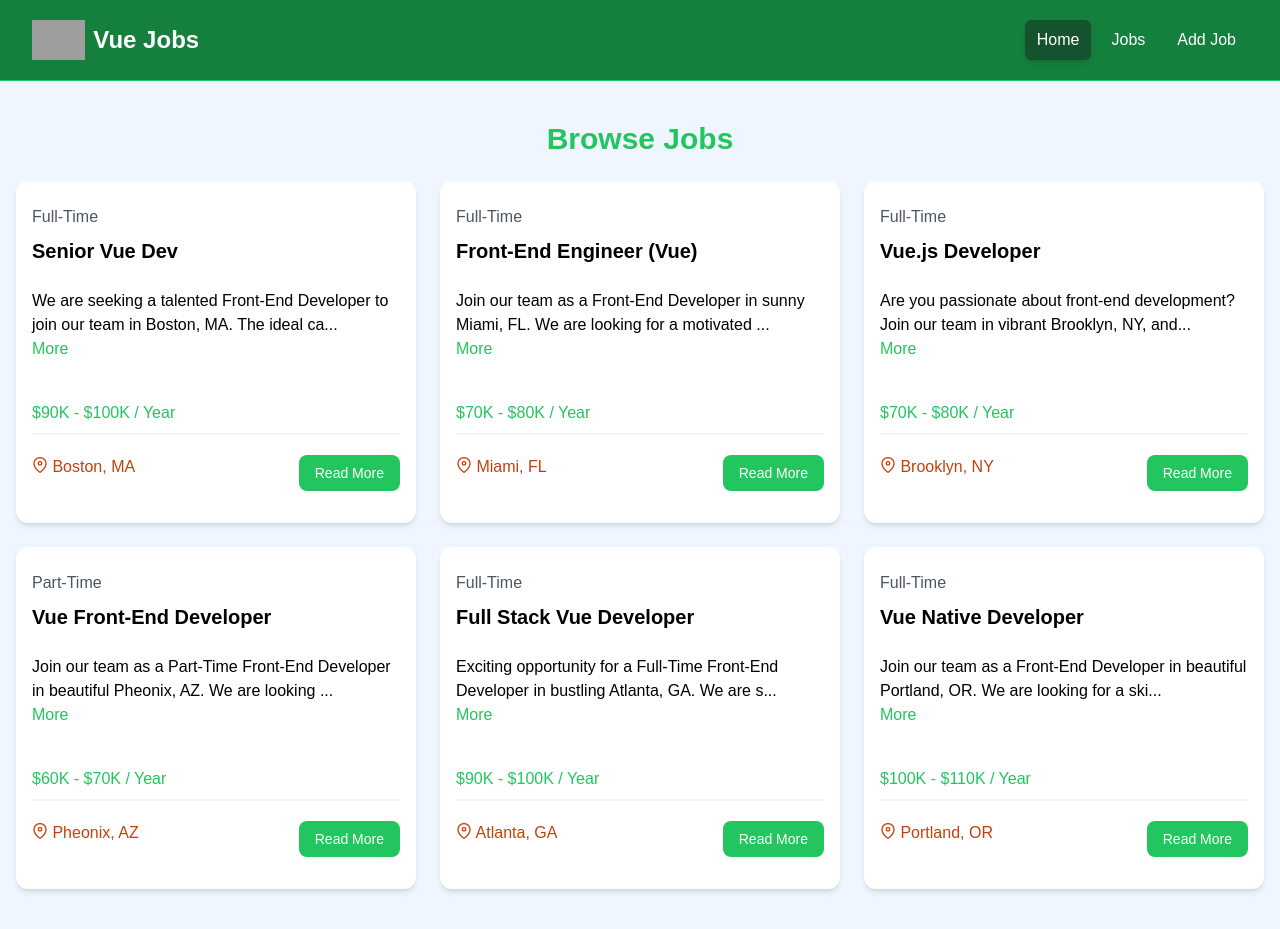
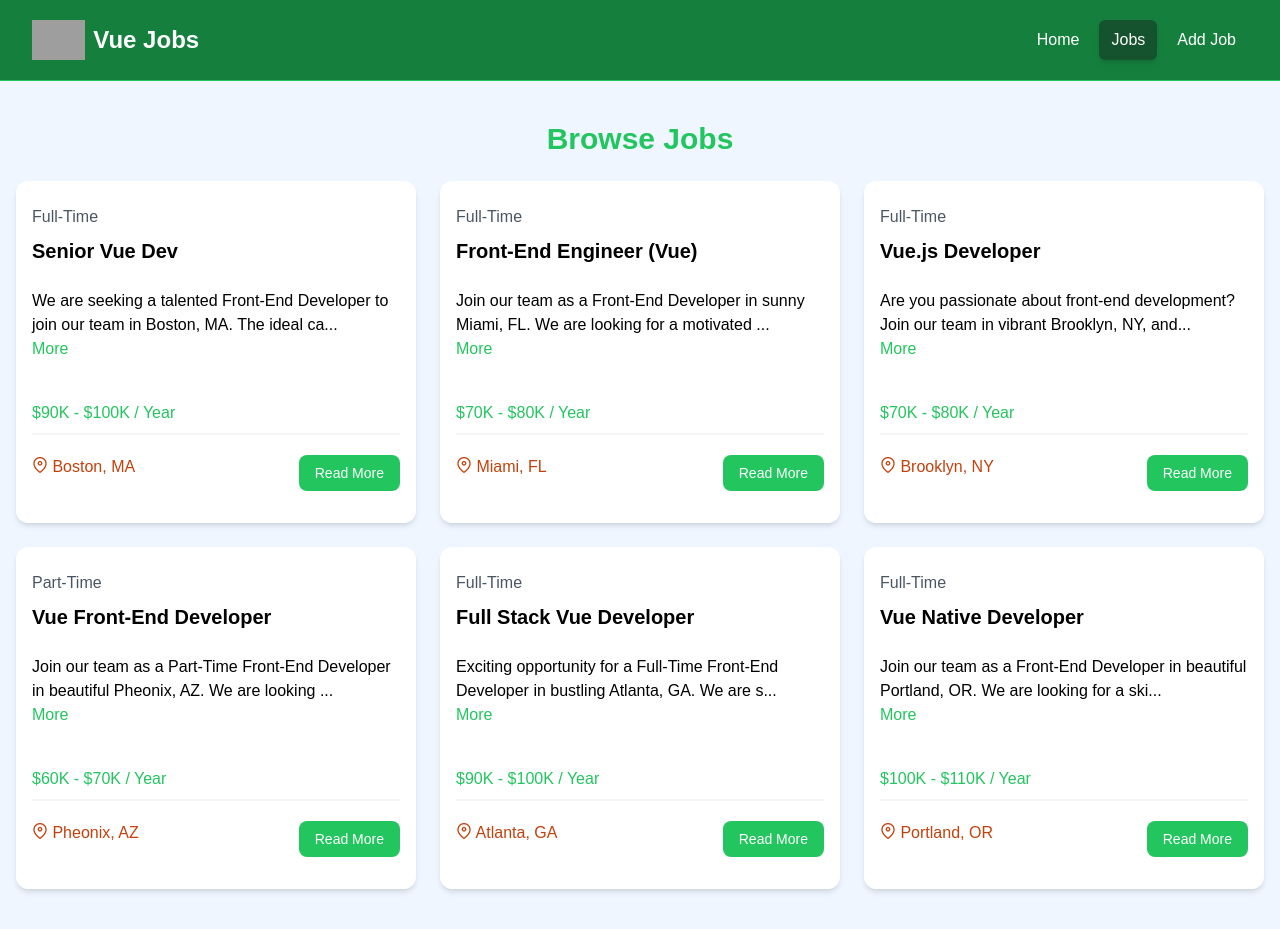
Before and after one commit to Kashef-ir/Vue-work, a Vue app: page /jobs in a window 1280 px wide. Built offline with nearby package versions, Linux system fonts and the light colour scheme; grey boxes are pictures that could not be loaded.

Commit message:
fix navbar buttons highlighting

```diff
--- a/src/components/Navbar.vue
+++ b/src/components/Navbar.vue
@@ -1,7 +1,13 @@
 <script setup>
 import { defineProps } from "vue";
-import { RouterLink } from "vue-router";
+import { RouterLink, useRoute } from "vue-router";
 import logo from "@/assets/img/logo.png";
+
+const route = useRoute();
+
+const isActiveLink = (href) => {
+  return route.path === href;
+};
 
 defineProps({
   items: {
@@ -27,19 +33,19 @@ defineProps({
           </RouterLink>
           <div class="md:ml-auto">
             <div class="flex space-x-2">
-              <a
+              <RouterLink
                 v-for="(item, index) in items"
                 :key="index"
-                :href="item.href"
+                :to="item.href"
                 :class="[
                   'text-white rounded-md px-3 py-2',
-                  item.active
+                  isActiveLink(item.href)
                     ? 'bg-green-900 shadow-md'
                     : 'hover:bg-green-900 hover:text-white',
                 ]"
               >
                 {{ item.label }}
-              </a>
+              </RouterLink>
             </div>
           </div>
         </div>
```
